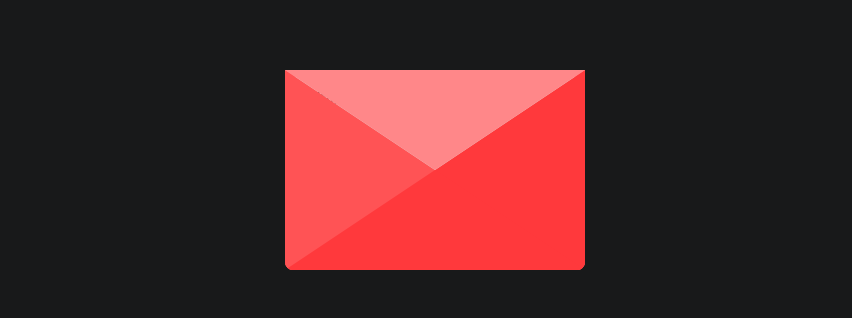
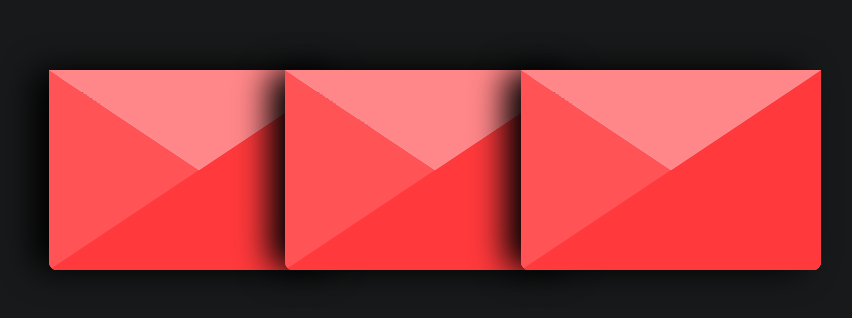
Before and after one commit to benevolentblend/birthday-cards, a Next.js app: page / in a window 1280 px wide. Shown: the part 230-548 px from the top of the page, without its empty margins (205-1057 px from the left). Built offline with nearby package versions, Linux system fonts and the light colour scheme.

Commit message:
added envelope stack

```diff
--- /dev/null
+++ b/components/EnvelopeStack.tsx
@@ -0,0 +1,18 @@
+import { FC, ReactNode } from "react";
+import styles from "../styles/EnvelopeStack.module.css";
+
+interface Props {
+  envelopes: ReactNode[];
+}
+
+const EnvelopeStack:FC<Props> = ({ envelopes }: Props) => (
+  <div className={styles.container}>
+    {envelopes.map((envelope) => (
+      <div className={styles.item}>
+        {envelope}
+      </div>
+    ))}
+  </div>
+);
+
+export default EnvelopeStack;
--- a/pages/index.tsx
+++ b/pages/index.tsx
@@ -1,7 +1,26 @@
 import Envelope from "../components/Envelope";
 import Card from "../components/Card";
+import EnvelopeStack from "../components/EnvelopeStack";
 
 export default function Home() {
+  const envelopes = [
+    <Envelope>
+      <Card>
+        This is the letter Content
+      </Card>
+    </Envelope>,
+    <Envelope>
+      <Card>
+        This a third another letter Content
+      </Card>
+    </Envelope>,
+    <Envelope>
+      <Card>
+        This is another letter Content
+      </Card>
+    </Envelope>,
+  ];
+
   return (
     <div style={{
       display: "grid",
@@ -9,12 +28,7 @@ export default function Home() {
       height: "100%",
     }}
     >
-      <Envelope>
-        <Card>
-          This is the letter Content
-        </Card>
-      </Envelope>
+      <EnvelopeStack envelopes={envelopes} />
     </div>
-
   );
 }
--- /dev/null
+++ b/styles/EnvelopeStack.module.css
@@ -0,0 +1,24 @@
+.container {
+    display: flex;
+    padding: 2rem;
+}
+
+.item {
+    position: relative;
+    z-index: 1;
+    border-radius: 16px;
+    box-shadow: -1rem 0 2rem #000;
+    transition: .2s;
+}
+
+.item:hover {
+    transform: translateY(-2rem);
+}
+
+.item:hover~.item {
+    transform: translateX(4rem);
+}
+
+.item:not(:first-child) {
+    margin-left: -4rem;
+}
```
